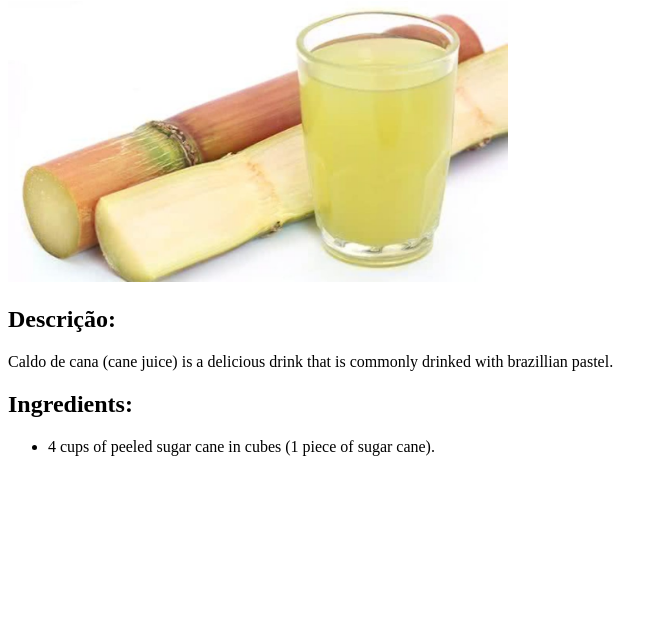
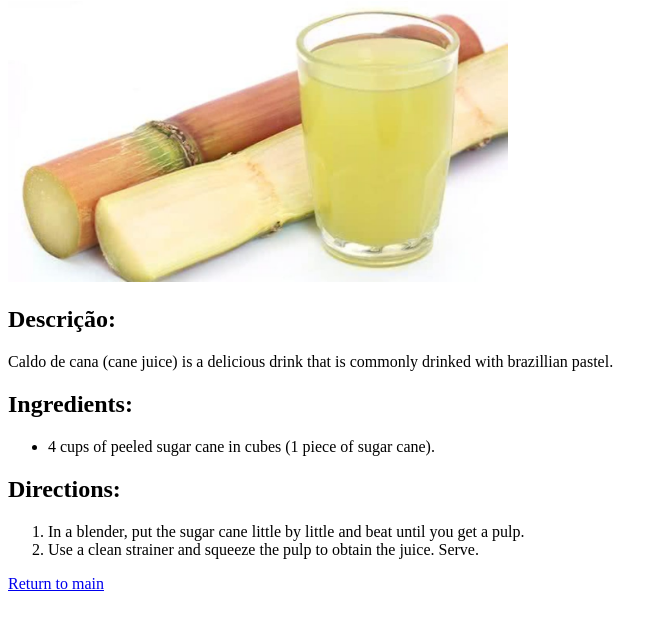
Before and after one commit to dreyAnd17/odin-recipes, a plain HTML site: page recipes/caldo-de-cana.html in a window 1280 px wide. Shown: the part 79-706 px from the top of the page, without its empty margins (0-668 px from the left). Drawn offline with Linux system fonts and the light colour scheme.

Commit message:
Add directions and return link on caldo de cana

```diff
--- a/recipes/caldo-de-cana.html
+++ b/recipes/caldo-de-cana.html
@@ -14,5 +14,13 @@
     <ul>
         <li>4 cups of peeled sugar cane in cubes (1 piece of sugar cane).</li>
     </ul>
+
+    <h2>Directions:</h2>
+    <ol>
+        <li>In a blender, put the sugar cane little by little and beat until you get a pulp.</li>
+        <li>Use a clean strainer and squeeze the pulp to obtain the juice. Serve.</li>
+    </ol>
+
+    <a href="../index.html">Return to main</a>
 </body>
 </html>
```
